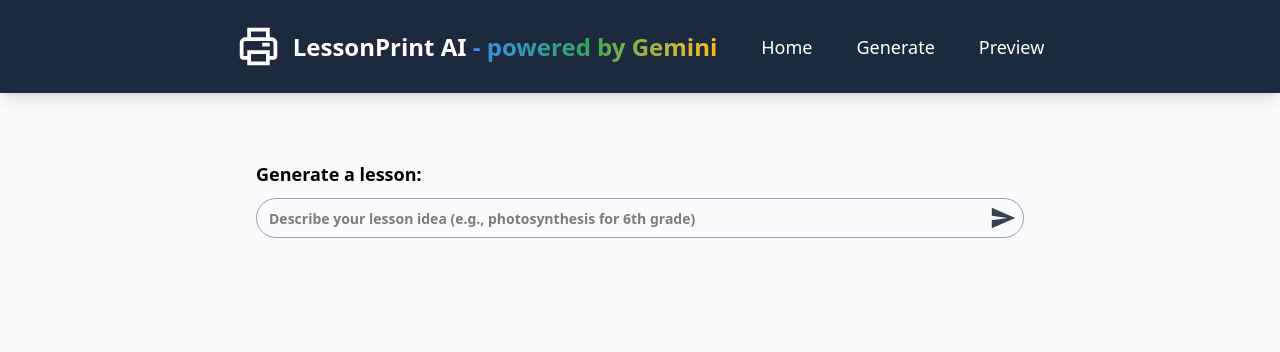
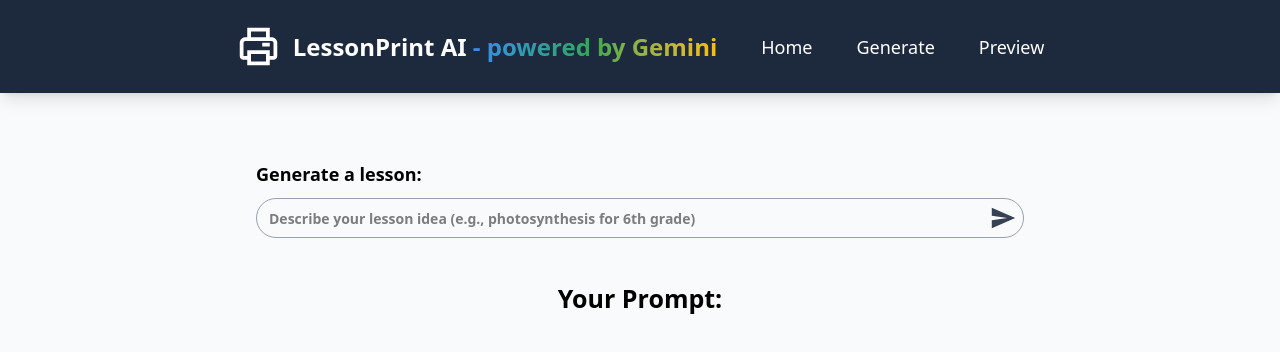
Before and after one commit to ZhaoSongZh7/AI-Lesson-Generator, a React (Vite) app: page /generate in a window 1280 px wide. Shown: the top 352 px of the page. Built offline with nearby package versions, Linux system fonts and the light colour scheme.

Commit message:
Implemented Gemini functionality

```diff
--- a/src/routes/Generate.jsx
+++ b/src/routes/Generate.jsx
@@ -6,7 +6,9 @@
 
 const Generate = () => {
 	const [promptValue, setPromptValue] = useState("");
+    const [previousPromptValue, setPreviousPromptValue] = useState('');
 	const [generatedValue, setGeneratedValue] = useState("");
+    const [isLoading, setIsLoading] = useState(false);
 
 	const ai = new GoogleGenAI({
 		apiKey: "AIzaSyBszETvxeQDycpR6YeiU0b0NU5-Oz-CcH8",
@@ -30,6 +32,7 @@
 		if (e.key === "Enter") {
 			if (promptValue.length > 0) {
 				generate(promptValue);
+                setPreviousPromptValue(e.target.value);
 				setPromptValue("");
 			} else {
 				alert("Enter a non-empty input!");
@@ -40,6 +43,7 @@
 	function handleKeySubmit() {
 		if (promptValue.length > 0) {
 			generate(promptValue);
+            setPreviousPromptValue(e.target.value);
 			setPromptValue("");
 		} else {
 			alert("Enter a non-empty input!");
@@ -75,15 +79,15 @@
 					</label>
 				</div>
 				<div
-					className="text-[25px] font-normal max-w-full max-h-[600px] overflow-auto p-[25px]
+					className="text-[25px] font-normal min-w-full max-h-[600px] overflow-auto p-[25px]
   [&::-webkit-scrollbar]:w-2
   [&::-webkit-scrollbar-track]:rounded-full
   [&::-webkit-scrollbar-track]:bg-gray-100
   [&::-webkit-scrollbar-thumb]:rounded-full
-  [&::-webkit-scrollbar-thumb]:bg-gray-300
-  dark:[&::-webkit-scrollbar-track]:bg-neutral-700
-  dark:[&::-webkit-scrollbar-thumb]:bg-neutral-500"
+  [&::-webkit-scrollbar-thumb]:bg-gray-300"
 				>
+                    <div className="font-bold pb-[20px]">Your Prompt: {previousPromptValue}</div>
+
 					<ReactMarkdown>{generatedValue}</ReactMarkdown>
 					{/* <Typewriter options={{
                     strings: generatedValue,
```
